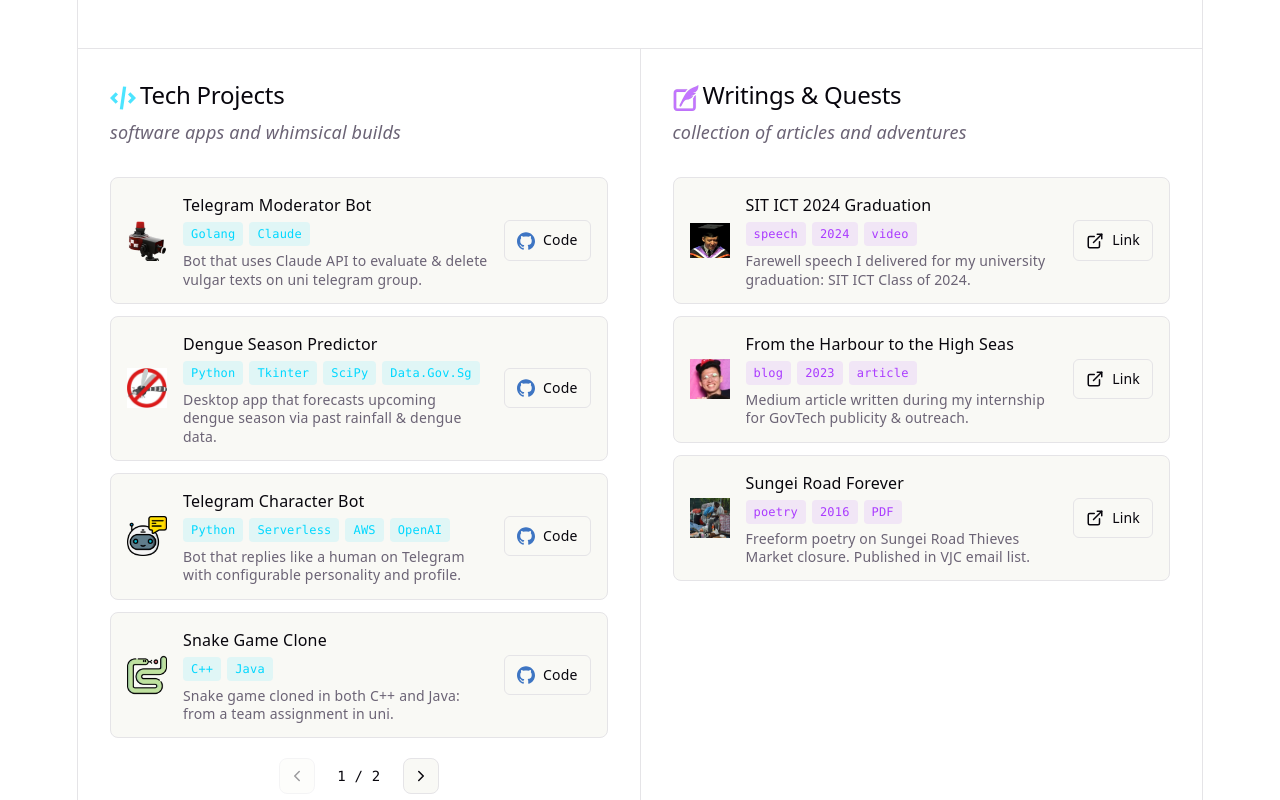
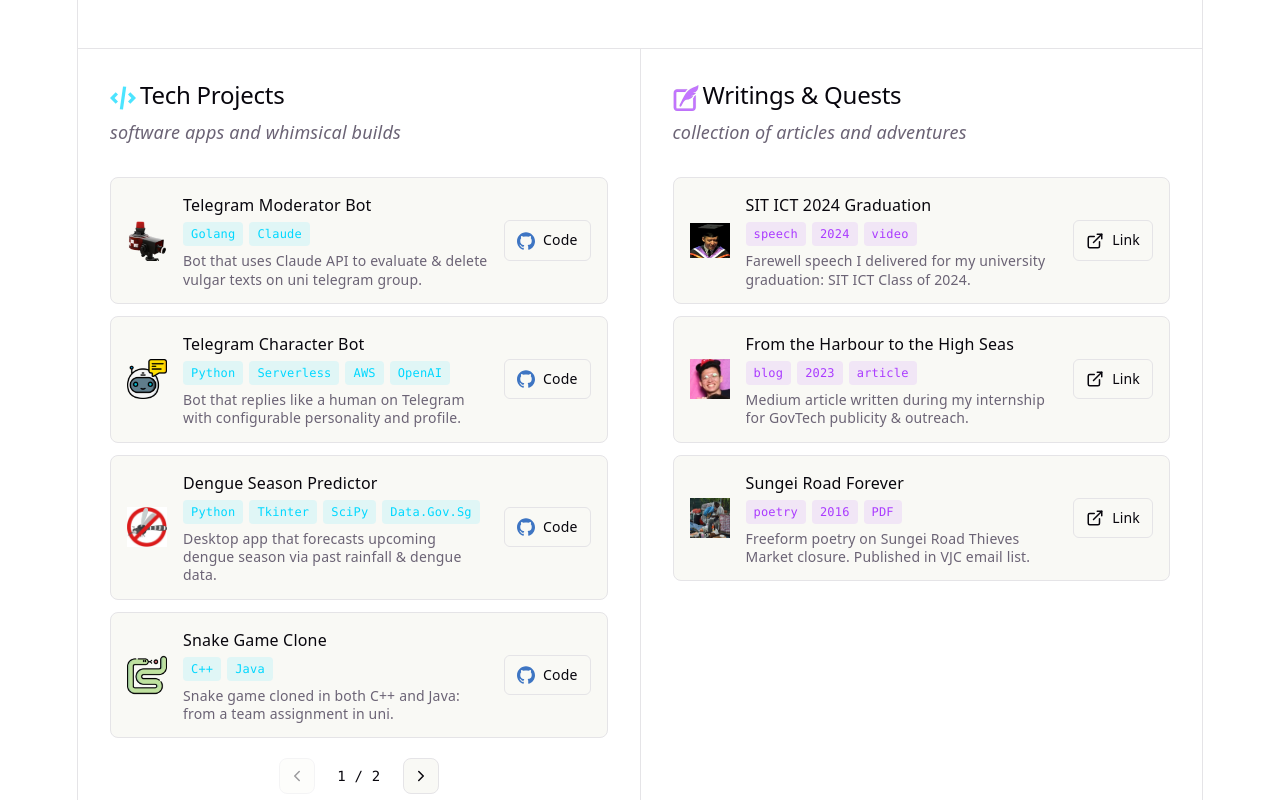
Before and after one commit to jrenjq/jrenjq-website, a React (Vite) app in the folder frontend/: page / in a window 1280 px wide. Shown: the part 561-1361 px from the top of the page. Built offline with nearby package versions, Linux system fonts and the light colour scheme.

Commit message:
Pushed DEV frontend source files 2026-11-12 18:05:26

```diff
--- a/frontend/src/App.jsx
+++ b/frontend/src/App.jsx
@@ -30,20 +30,20 @@ const projects = [
     repo: 'https://github.com/jrenjq/TelegramAutoModerator',
   },
   {
+    title: 'Telegram Character Bot',
+    tags: ['Python', 'Serverless', 'AWS', 'OpenAI'],
+    subtitle: 'Bot that replies like a human on Telegram with configurable personality and profile.',
+    icon: botIcon,
+    type: 'project',
+    repo: 'https://github.com/jrenjq/Character-Roleplay-Automatic-Bots-Telegram',
+  },
+  {
     title: 'Dengue Season Predictor',
     tags: ['Python', 'Tkinter', 'SciPy', 'Data.Gov.Sg'],
     subtitle: 'Desktop app that forecasts upcoming dengue season via past rainfall & dengue data.',
     icon: dengueIcon,
     type: 'project',
     repo: 'https://github.com/jrenjq/Dengue-Season-Predictor',
-  },
-  {
-    title: 'Telegram Character Bot',
-    tags: ['Python', 'Serverless', 'AWS', 'OpenAI'],
-    subtitle: 'Bot that replies like a human on Telegram with configurable personality and profile.',
-    icon: botIcon,
-    type: 'project',
-    repo: 'https://github.com/jrenjq/Character-Roleplay-Automatic-Bots-Telegram',
   },
   {
     title: 'Snake Game Clone',
@@ -53,7 +53,7 @@ const projects = [
     type: 'project',
     repo: 'https://github.com/jrenjq/Snake-Game-Clone',
   },
-    {
+  {
     title: 'Morse Code Decoder',
     tags: ['C'],
     subtitle: 'Translates morse code input (.-/) into english text: C struct, union, lib exercise.',
```
